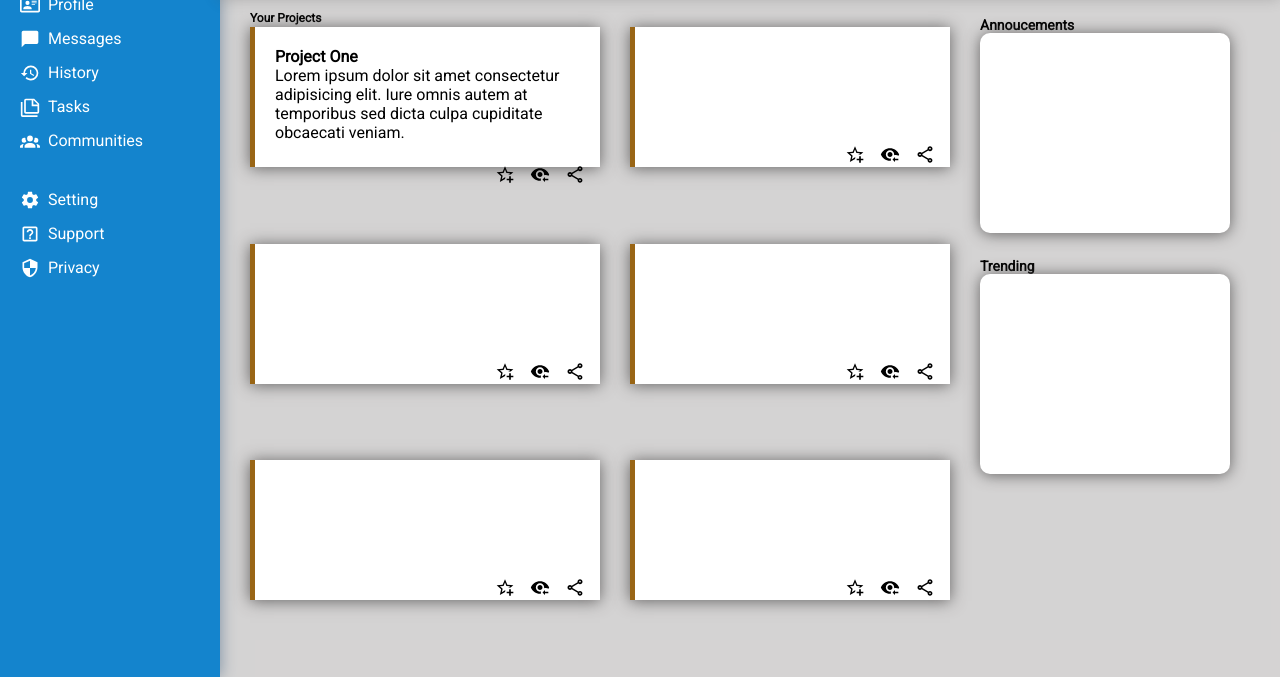
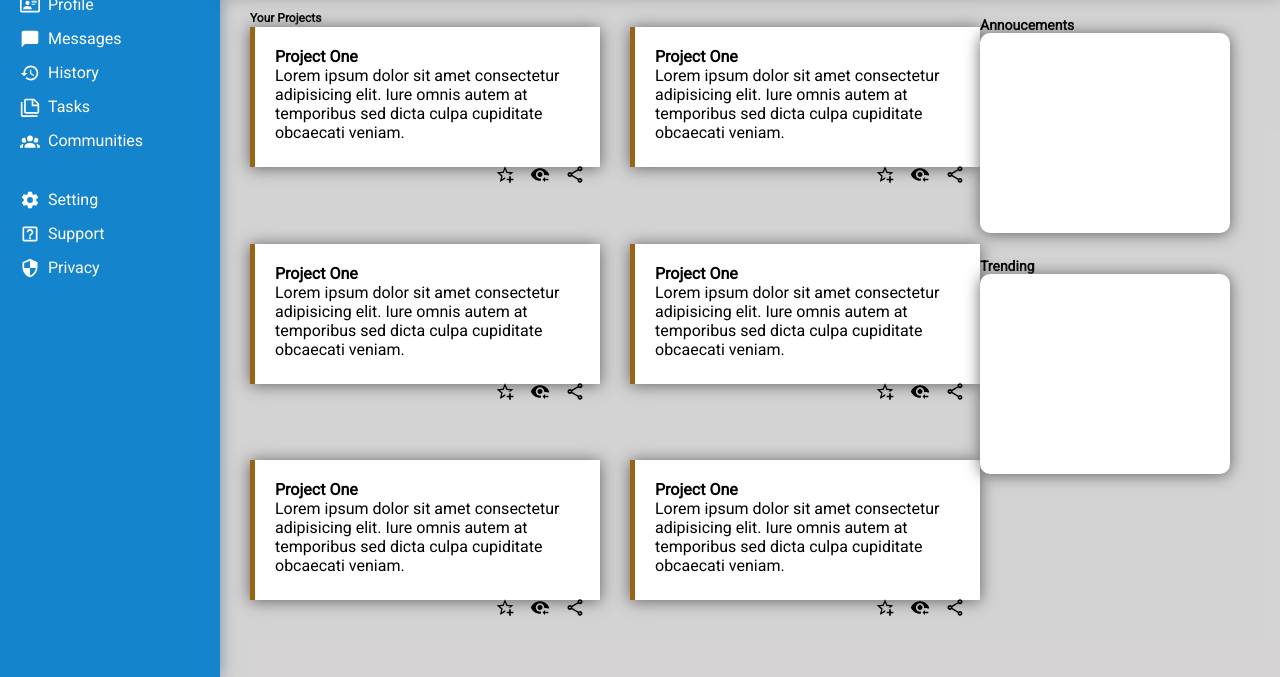
Before and after one commit to eskainah/AdminDashBoard, a plain HTML site: page index.html in a window 1280 px wide. Shown: the part 123-800 px from the top of the page. Drawn offline with Linux system fonts and the light colour scheme.

Commit message:
All cards completed

```diff
--- a/index.html
+++ b/index.html
@@ -154,7 +154,106 @@
                     <h4 >Your Projects</h3>
                     <div class="cards_holder">
                         <div class="cards">
+                            <p>
+                                <Span>Project One</Span><br>
+                                Lorem ipsum dolor sit amet consectetur adipisicing elit.
+                                Iure omnis autem at temporibus sed dicta culpa cupiditate
+                                obcaecati veniam.
+                            </p>
+                            <div class="reaction">
+                                <svg xmlns="http://www.w3.org/2000/svg" viewBox="0 0 24 24">
+                                    <title>star-plus-outline</title>
+                                    <path d="M5.8 21L7.4 14L2 9.2L9.2 8.6L12 2L14.8 8.6L22 9.2L18.8 12H18C17.3 12 16.6 12.1 15.9 12.4L18.1 10.5L13.7 10.1L12 6.1L10.3 10.1L5.9 10.5L9.2 13.4L8.2 17.7L12 15.4L12.5 15.7C12.3 16.2 12.1 16.8 12.1 17.3L5.8 21M17 14V17H14V19H17V22H19V19H22V17H19V14H17Z" />
+                                </svg>
 
+                                <svg xmlns="http://www.w3.org/2000/svg" viewBox="0 0 24 24">
+                                    <title>eye-arrow-left</title>
+                                    <path d="M12 4.5C7 4.5 2.73 7.61 1 12C2.73 16.39 7 19.5 12 19.5C12.36 19.5 12.72 19.5 13.08 19.45C13.03 19.13 13 18.82 13 18.5C13 17.94 13.08 17.38 13.24 16.84C12.83 16.94 12.42 17 12 17C9.24 17 7 14.76 7 12S9.24 7 12 7 17 9.24 17 12C17 12.29 16.97 12.59 16.92 12.88C17.58 12.63 18.29 12.5 19 12.5C20.17 12.5 21.31 12.84 22.29 13.5C22.56 13 22.8 12.5 23 12C21.27 7.61 17 4.5 12 4.5M12 9C10.34 9 9 10.34 9 12S10.34 15 12 15 15 13.66 15 12 13.66 9 12 9M18 15V17H22V19H18V21L15 18L18 15" />
+                                </svg>
+
+                                <svg xmlns="http://www.w3.org/2000/svg" viewBox="0 0 24 24">
+                                    <title>share-variant-outline</title>
+                                    <path d="M18 16.08C17.24 16.08 16.56 16.38 16.04 16.85L8.91 12.7C8.96 12.47 9 12.24 9 12S8.96 11.53 8.91 11.3L15.96 7.19C16.5 7.69 17.21 8 18 8C19.66 8 21 6.66 21 5S19.66 2 18 2 15 3.34 15 5C15 5.24 15.04 5.47 15.09 5.7L8.04 9.81C7.5 9.31 6.79 9 6 9C4.34 9 3 10.34 3 12S4.34 15 6 15C6.79 15 7.5 14.69 8.04 14.19L15.16 18.34C15.11 18.55 15.08 18.77 15.08 19C15.08 20.61 16.39 21.91 18 21.91S20.92 20.61 20.92 19C20.92 17.39 19.61 16.08 18 16.08M18 4C18.55 4 19 4.45 19 5S18.55 6 18 6 17 5.55 17 5 17.45 4 18 4M6 13C5.45 13 5 12.55 5 12S5.45 11 6 11 7 11.45 7 12 6.55 13 6 13M18 20C17.45 20 17 19.55 17 19S17.45 18 18 18 19 18.45 19 19 18.55 20 18 20Z" />
+                                </svg>
+                            </div>
+                        </div>
+
+                        <div class="cards">
+                            <p>
+                                <Span>Project One</Span><br>
+                                Lorem ipsum dolor sit amet consectetur adipisicing elit.
+                                Iure omnis autem at temporibus sed dicta culpa cupiditate
+                                obcaecati veniam.
+                            </p>
+                            <div class="reaction">
+                                <svg xmlns="http://www.w3.org/2000/svg" viewBox="0 0 24 24">
+                                    <title>star-plus-outline</title>
+                                    <path d="M5.8 21L7.4 14L2 9.2L9.2 8.6L12 2L14.8 8.6L22 9.2L18.8 12H18C17.3 12 16.6 12.1 15.9 12.4L18.1 10.5L13.7 10.1L12 6.1L10.3 10.1L5.9 10.5L9.2 13.4L8.2 17.7L12 15.4L12.5 15.7C12.3 16.2 12.1 16.8 12.1 17.3L5.8 21M17 14V17H14V19H17V22H19V19H22V17H19V14H17Z" />
+                                </svg>
+
+                                <svg xmlns="http://www.w3.org/2000/svg" viewBox="0 0 24 24">
+                                    <title>eye-arrow-left</title>
+                                    <path d="M12 4.5C7 4.5 2.73 7.61 1 12C2.73 16.39 7 19.5 12 19.5C12.36 19.5 12.72 19.5 13.08 19.45C13.03 19.13 13 18.82 13 18.5C13 17.94 13.08 17.38 13.24 16.84C12.83 16.94 12.42 17 12 17C9.24 17 7 14.76 7 12S9.24 7 12 7 17 9.24 17 12C17 12.29 16.97 12.59 16.92 12.88C17.58 12.63 18.29 12.5 19 12.5C20.17 12.5 21.31 12.84 22.29 13.5C22.56 13 22.8 12.5 23 12C21.27 7.61 17 4.5 12 4.5M12 9C10.34 9 9 10.34 9 12S10.34 15 12 15 15 13.66 15 12 13.66 9 12 9M18 15V17H22V19H18V21L15 18L18 15" />
+                                </svg>
+
+                                <svg xmlns="http://www.w3.org/2000/svg" viewBox="0 0 24 24">
+                                    <title>share-variant-outline</title>
+                                    <path d="M18 16.08C17.24 16.08 16.56 16.38 16.04 16.85L8.91 12.7C8.96 12.47 9 12.24 9 12S8.96 11.53 8.91 11.3L15.96 7.19C16.5 7.69 17.21 8 18 8C19.66 8 21 6.66 21 5S19.66 2 18 2 15 3.34 15 5C15 5.24 15.04 5.47 15.09 5.7L8.04 9.81C7.5 9.31 6.79 9 6 9C4.34 9 3 10.34 3 12S4.34 15 6 15C6.79 15 7.5 14.69 8.04 14.19L15.16 18.34C15.11 18.55 15.08 18.77 15.08 19C15.08 20.61 16.39 21.91 18 21.91S20.92 20.61 20.92 19C20.92 17.39 19.61 16.08 18 16.08M18 4C18.55 4 19 4.45 19 5S18.55 6 18 6 17 5.55 17 5 17.45 4 18 4M6 13C5.45 13 5 12.55 5 12S5.45 11 6 11 7 11.45 7 12 6.55 13 6 13M18 20C17.45 20 17 19.55 17 19S17.45 18 18 18 19 18.45 19 19 18.55 20 18 20Z" />
+                                </svg>
+                            </div>
+                        </div>
+
+                        <div class="cards">
+                            <p>
+                                <Span>Project One</Span><br>
+                                Lorem ipsum dolor sit amet consectetur adipisicing elit.
+                                Iure omnis autem at temporibus sed dicta culpa cupiditate
+                                obcaecati veniam.
+                            </p>
+                            <div class="reaction">
+                                <svg xmlns="http://www.w3.org/2000/svg" viewBox="0 0 24 24">
+                                    <title>star-plus-outline</title>
+                                    <path d="M5.8 21L7.4 14L2 9.2L9.2 8.6L12 2L14.8 8.6L22 9.2L18.8 12H18C17.3 12 16.6 12.1 15.9 12.4L18.1 10.5L13.7 10.1L12 6.1L10.3 10.1L5.9 10.5L9.2 13.4L8.2 17.7L12 15.4L12.5 15.7C12.3 16.2 12.1 16.8 12.1 17.3L5.8 21M17 14V17H14V19H17V22H19V19H22V17H19V14H17Z" />
+                                </svg>
+
+                                <svg xmlns="http://www.w3.org/2000/svg" viewBox="0 0 24 24">
+                                    <title>eye-arrow-left</title>
+                                    <path d="M12 4.5C7 4.5 2.73 7.61 1 12C2.73 16.39 7 19.5 12 19.5C12.36 19.5 12.72 19.5 13.08 19.45C13.03 19.13 13 18.82 13 18.5C13 17.94 13.08 17.38 13.24 16.84C12.83 16.94 12.42 17 12 17C9.24 17 7 14.76 7 12S9.24 7 12 7 17 9.24 17 12C17 12.29 16.97 12.59 16.92 12.88C17.58 12.63 18.29 12.5 19 12.5C20.17 12.5 21.31 12.84 22.29 13.5C22.56 13 22.8 12.5 23 12C21.27 7.61 17 4.5 12 4.5M12 9C10.34 9 9 10.34 9 12S10.34 15 12 15 15 13.66 15 12 13.66 9 12 9M18 15V17H22V19H18V21L15 18L18 15" />
+                                </svg>
+
+                                <svg xmlns="http://www.w3.org/2000/svg" viewBox="0 0 24 24">
+                                    <title>share-variant-outline</title>
+                                    <path d="M18 16.08C17.24 16.08 16.56 16.38 16.04 16.85L8.91 12.7C8.96 12.47 9 12.24 9 12S8.96 11.53 8.91 11.3L15.96 7.19C16.5 7.69 17.21 8 18 8C19.66 8 21 6.66 21 5S19.66 2 18 2 15 3.34 15 5C15 5.24 15.04 5.47 15.09 5.7L8.04 9.81C7.5 9.31 6.79 9 6 9C4.34 9 3 10.34 3 12S4.34 15 6 15C6.79 15 7.5 14.69 8.04 14.19L15.16 18.34C15.11 18.55 15.08 18.77 15.08 19C15.08 20.61 16.39 21.91 18 21.91S20.92 20.61 20.92 19C20.92 17.39 19.61 16.08 18 16.08M18 4C18.55 4 19 4.45 19 5S18.55 6 18 6 17 5.55 17 5 17.45 4 18 4M6 13C5.45 13 5 12.55 5 12S5.45 11 6 11 7 11.45 7 12 6.55 13 6 13M18 20C17.45 20 17 19.55 17 19S17.45 18 18 18 19 18.45 19 19 18.55 20 18 20Z" />
+                                </svg>
+                            </div>
+                        </div>
+
+                        <div class="cards">
+                            <p>
+                                <Span>Project One</Span><br>
+                                Lorem ipsum dolor sit amet consectetur adipisicing elit.
+                                Iure omnis autem at temporibus sed dicta culpa cupiditate
+                                obcaecati veniam.
+                            </p>
+                            <div class="reaction">
+                                <svg xmlns="http://www.w3.org/2000/svg" viewBox="0 0 24 24">
+                                    <title>star-plus-outline</title>
+                                    <path d="M5.8 21L7.4 14L2 9.2L9.2 8.6L12 2L14.8 8.6L22 9.2L18.8 12H18C17.3 12 16.6 12.1 15.9 12.4L18.1 10.5L13.7 10.1L12 6.1L10.3 10.1L5.9 10.5L9.2 13.4L8.2 17.7L12 15.4L12.5 15.7C12.3 16.2 12.1 16.8 12.1 17.3L5.8 21M17 14V17H14V19H17V22H19V19H22V17H19V14H17Z" />
+                                </svg>
+
+                                <svg xmlns="http://www.w3.org/2000/svg" viewBox="0 0 24 24">
+                                    <title>eye-arrow-left</title>
+                                    <path d="M12 4.5C7 4.5 2.73 7.61 1 12C2.73 16.39 7 19.5 12 19.5C12.36 19.5 12.72 19.5 13.08 19.45C13.03 19.13 13 18.82 13 18.5C13 17.94 13.08 17.38 13.24 16.84C12.83 16.94 12.42 17 12 17C9.24 17 7 14.76 7 12S9.24 7 12 7 17 9.24 17 12C17 12.29 16.97 12.59 16.92 12.88C17.58 12.63 18.29 12.5 19 12.5C20.17 12.5 21.31 12.84 22.29 13.5C22.56 13 22.8 12.5 23 12C21.27 7.61 17 4.5 12 4.5M12 9C10.34 9 9 10.34 9 12S10.34 15 12 15 15 13.66 15 12 13.66 9 12 9M18 15V17H22V19H18V21L15 18L18 15" />
+                                </svg>
+
+                                <svg xmlns="http://www.w3.org/2000/svg" viewBox="0 0 24 24">
+                                    <title>share-variant-outline</title>
+                                    <path d="M18 16.08C17.24 16.08 16.56 16.38 16.04 16.85L8.91 12.7C8.96 12.47 9 12.24 9 12S8.96 11.53 8.91 11.3L15.96 7.19C16.5 7.69 17.21 8 18 8C19.66 8 21 6.66 21 5S19.66 2 18 2 15 3.34 15 5C15 5.24 15.04 5.47 15.09 5.7L8.04 9.81C7.5 9.31 6.79 9 6 9C4.34 9 3 10.34 3 12S4.34 15 6 15C6.79 15 7.5 14.69 8.04 14.19L15.16 18.34C15.11 18.55 15.08 18.77 15.08 19C15.08 20.61 16.39 21.91 18 21.91S20.92 20.61 20.92 19C20.92 17.39 19.61 16.08 18 16.08M18 4C18.55 4 19 4.45 19 5S18.55 6 18 6 17 5.55 17 5 17.45 4 18 4M6 13C5.45 13 5 12.55 5 12S5.45 11 6 11 7 11.45 7 12 6.55 13 6 13M18 20C17.45 20 17 19.55 17 19S17.45 18 18 18 19 18.45 19 19 18.55 20 18 20Z" />
+                                </svg>
+                            </div>
+                        </div>
+
+                        <div class="cards">
                             <p>
                                 <Span>Project One</Span><br>
                                 Lorem ipsum dolor sit amet consectetur adipisicing elit.
@@ -180,87 +279,12 @@
                         </div>
 
                         <div class="cards right">
-                            <p></p>
-                            <div class="reaction">
-                                <svg xmlns="http://www.w3.org/2000/svg" viewBox="0 0 24 24">
-                                    <title>star-plus-outline</title>
-                                    <path d="M5.8 21L7.4 14L2 9.2L9.2 8.6L12 2L14.8 8.6L22 9.2L18.8 12H18C17.3 12 16.6 12.1 15.9 12.4L18.1 10.5L13.7 10.1L12 6.1L10.3 10.1L5.9 10.5L9.2 13.4L8.2 17.7L12 15.4L12.5 15.7C12.3 16.2 12.1 16.8 12.1 17.3L5.8 21M17 14V17H14V19H17V22H19V19H22V17H19V14H17Z" />
-                                </svg>
-
-                                <svg xmlns="http://www.w3.org/2000/svg" viewBox="0 0 24 24">
-                                    <title>eye-arrow-left</title>
-                                    <path d="M12 4.5C7 4.5 2.73 7.61 1 12C2.73 16.39 7 19.5 12 19.5C12.36 19.5 12.72 19.5 13.08 19.45C13.03 19.13 13 18.82 13 18.5C13 17.94 13.08 17.38 13.24 16.84C12.83 16.94 12.42 17 12 17C9.24 17 7 14.76 7 12S9.24 7 12 7 17 9.24 17 12C17 12.29 16.97 12.59 16.92 12.88C17.58 12.63 18.29 12.5 19 12.5C20.17 12.5 21.31 12.84 22.29 13.5C22.56 13 22.8 12.5 23 12C21.27 7.61 17 4.5 12 4.5M12 9C10.34 9 9 10.34 9 12S10.34 15 12 15 15 13.66 15 12 13.66 9 12 9M18 15V17H22V19H18V21L15 18L18 15" />
-                                </svg>
-
-                                <svg xmlns="http://www.w3.org/2000/svg" viewBox="0 0 24 24">
-                                    <title>share-variant-outline</title>
-                                    <path d="M18 16.08C17.24 16.08 16.56 16.38 16.04 16.85L8.91 12.7C8.96 12.47 9 12.24 9 12S8.96 11.53 8.91 11.3L15.96 7.19C16.5 7.69 17.21 8 18 8C19.66 8 21 6.66 21 5S19.66 2 18 2 15 3.34 15 5C15 5.24 15.04 5.47 15.09 5.7L8.04 9.81C7.5 9.31 6.79 9 6 9C4.34 9 3 10.34 3 12S4.34 15 6 15C6.79 15 7.5 14.69 8.04 14.19L15.16 18.34C15.11 18.55 15.08 18.77 15.08 19C15.08 20.61 16.39 21.91 18 21.91S20.92 20.61 20.92 19C20.92 17.39 19.61 16.08 18 16.08M18 4C18.55 4 19 4.45 19 5S18.55 6 18 6 17 5.55 17 5 17.45 4 18 4M6 13C5.45 13 5 12.55 5 12S5.45 11 6 11 7 11.45 7 12 6.55 13 6 13M18 20C17.45 20 17 19.55 17 19S17.45 18 18 18 19 18.45 19 19 18.55 20 18 20Z" />
-                                </svg>
-                            </div>
-                        </div>
-
-                        <div class="cards">
-                            <p></p>
-                            <div class="reaction">
-                                <svg xmlns="http://www.w3.org/2000/svg" viewBox="0 0 24 24">
-                                    <title>star-plus-outline</title>
-                                    <path d="M5.8 21L7.4 14L2 9.2L9.2 8.6L12 2L14.8 8.6L22 9.2L18.8 12H18C17.3 12 16.6 12.1 15.9 12.4L18.1 10.5L13.7 10.1L12 6.1L10.3 10.1L5.9 10.5L9.2 13.4L8.2 17.7L12 15.4L12.5 15.7C12.3 16.2 12.1 16.8 12.1 17.3L5.8 21M17 14V17H14V19H17V22H19V19H22V17H19V14H17Z" />
-                                </svg>
-
-                                <svg xmlns="http://www.w3.org/2000/svg" viewBox="0 0 24 24">
-                                    <title>eye-arrow-left</title>
-                                    <path d="M12 4.5C7 4.5 2.73 7.61 1 12C2.73 16.39 7 19.5 12 19.5C12.36 19.5 12.72 19.5 13.08 19.45C13.03 19.13 13 18.82 13 18.5C13 17.94 13.08 17.38 13.24 16.84C12.83 16.94 12.42 17 12 17C9.24 17 7 14.76 7 12S9.24 7 12 7 17 9.24 17 12C17 12.29 16.97 12.59 16.92 12.88C17.58 12.63 18.29 12.5 19 12.5C20.17 12.5 21.31 12.84 22.29 13.5C22.56 13 22.8 12.5 23 12C21.27 7.61 17 4.5 12 4.5M12 9C10.34 9 9 10.34 9 12S10.34 15 12 15 15 13.66 15 12 13.66 9 12 9M18 15V17H22V19H18V21L15 18L18 15" />
-                                </svg>
-
-                                <svg xmlns="http://www.w3.org/2000/svg" viewBox="0 0 24 24">
-                                    <title>share-variant-outline</title>
-                                    <path d="M18 16.08C17.24 16.08 16.56 16.38 16.04 16.85L8.91 12.7C8.96 12.47 9 12.24 9 12S8.96 11.53 8.91 11.3L15.96 7.19C16.5 7.69 17.21 8 18 8C19.66 8 21 6.66 21 5S19.66 2 18 2 15 3.34 15 5C15 5.24 15.04 5.47 15.09 5.7L8.04 9.81C7.5 9.31 6.79 9 6 9C4.34 9 3 10.34 3 12S4.34 15 6 15C6.79 15 7.5 14.69 8.04 14.19L15.16 18.34C15.11 18.55 15.08 18.77 15.08 19C15.08 20.61 16.39 21.91 18 21.91S20.92 20.61 20.92 19C20.92 17.39 19.61 16.08 18 16.08M18 4C18.55 4 19 4.45 19 5S18.55 6 18 6 17 5.55 17 5 17.45 4 18 4M6 13C5.45 13 5 12.55 5 12S5.45 11 6 11 7 11.45 7 12 6.55 13 6 13M18 20C17.45 20 17 19.55 17 19S17.45 18 18 18 19 18.45 19 19 18.55 20 18 20Z" />
-                                </svg>
-                            </div>
-                        </div>
-
-                        <div class="cards right">
-                            <p></p>
-                            <div class="reaction">
-                                <svg xmlns="http://www.w3.org/2000/svg" viewBox="0 0 24 24">
-                                    <title>star-plus-outline</title>
-                                    <path d="M5.8 21L7.4 14L2 9.2L9.2 8.6L12 2L14.8 8.6L22 9.2L18.8 12H18C17.3 12 16.6 12.1 15.9 12.4L18.1 10.5L13.7 10.1L12 6.1L10.3 10.1L5.9 10.5L9.2 13.4L8.2 17.7L12 15.4L12.5 15.7C12.3 16.2 12.1 16.8 12.1 17.3L5.8 21M17 14V17H14V19H17V22H19V19H22V17H19V14H17Z" />
-                                </svg>
-
-                                <svg xmlns="http://www.w3.org/2000/svg" viewBox="0 0 24 24">
-                                    <title>eye-arrow-left</title>
-                                    <path d="M12 4.5C7 4.5 2.73 7.61 1 12C2.73 16.39 7 19.5 12 19.5C12.36 19.5 12.72 19.5 13.08 19.45C13.03 19.13 13 18.82 13 18.5C13 17.94 13.08 17.38 13.24 16.84C12.83 16.94 12.42 17 12 17C9.24 17 7 14.76 7 12S9.24 7 12 7 17 9.24 17 12C17 12.29 16.97 12.59 16.92 12.88C17.58 12.63 18.29 12.5 19 12.5C20.17 12.5 21.31 12.84 22.29 13.5C22.56 13 22.8 12.5 23 12C21.27 7.61 17 4.5 12 4.5M12 9C10.34 9 9 10.34 9 12S10.34 15 12 15 15 13.66 15 12 13.66 9 12 9M18 15V17H22V19H18V21L15 18L18 15" />
-                                </svg>
-
-                                <svg xmlns="http://www.w3.org/2000/svg" viewBox="0 0 24 24">
-                                    <title>share-variant-outline</title>
-                                    <path d="M18 16.08C17.24 16.08 16.56 16.38 16.04 16.85L8.91 12.7C8.96 12.47 9 12.24 9 12S8.96 11.53 8.91 11.3L15.96 7.19C16.5 7.69 17.21 8 18 8C19.66 8 21 6.66 21 5S19.66 2 18 2 15 3.34 15 5C15 5.24 15.04 5.47 15.09 5.7L8.04 9.81C7.5 9.31 6.79 9 6 9C4.34 9 3 10.34 3 12S4.34 15 6 15C6.79 15 7.5 14.69 8.04 14.19L15.16 18.34C15.11 18.55 15.08 18.77 15.08 19C15.08 20.61 16.39 21.91 18 21.91S20.92 20.61 20.92 19C20.92 17.39 19.61 16.08 18 16.08M18 4C18.55 4 19 4.45 19 5S18.55 6 18 6 17 5.55 17 5 17.45 4 18 4M6 13C5.45 13 5 12.55 5 12S5.45 11 6 11 7 11.45 7 12 6.55 13 6 13M18 20C17.45 20 17 19.55 17 19S17.45 18 18 18 19 18.45 19 19 18.55 20 18 20Z" />
-                                </svg>
-                            </div>
-                        </div>
-
-                        <div class="cards">
-                            <p></p>
-                            <div class="reaction">
-                                <svg xmlns="http://www.w3.org/2000/svg" viewBox="0 0 24 24">
-                                    <title>star-plus-outline</title>
-                                    <path d="M5.8 21L7.4 14L2 9.2L9.2 8.6L12 2L14.8 8.6L22 9.2L18.8 12H18C17.3 12 16.6 12.1 15.9 12.4L18.1 10.5L13.7 10.1L12 6.1L10.3 10.1L5.9 10.5L9.2 13.4L8.2 17.7L12 15.4L12.5 15.7C12.3 16.2 12.1 16.8 12.1 17.3L5.8 21M17 14V17H14V19H17V22H19V19H22V17H19V14H17Z" />
-                                </svg>
-
-                                <svg xmlns="http://www.w3.org/2000/svg" viewBox="0 0 24 24">
-                                    <title>eye-arrow-left</title>
-                                    <path d="M12 4.5C7 4.5 2.73 7.61 1 12C2.73 16.39 7 19.5 12 19.5C12.36 19.5 12.72 19.5 13.08 19.45C13.03 19.13 13 18.82 13 18.5C13 17.94 13.08 17.38 13.24 16.84C12.83 16.94 12.42 17 12 17C9.24 17 7 14.76 7 12S9.24 7 12 7 17 9.24 17 12C17 12.29 16.97 12.59 16.92 12.88C17.58 12.63 18.29 12.5 19 12.5C20.17 12.5 21.31 12.84 22.29 13.5C22.56 13 22.8 12.5 23 12C21.27 7.61 17 4.5 12 4.5M12 9C10.34 9 9 10.34 9 12S10.34 15 12 15 15 13.66 15 12 13.66 9 12 9M18 15V17H22V19H18V21L15 18L18 15" />
-                                </svg>
-
-                                <svg xmlns="http://www.w3.org/2000/svg" viewBox="0 0 24 24">
-                                    <title>share-variant-outline</title>
-                                    <path d="M18 16.08C17.24 16.08 16.56 16.38 16.04 16.85L8.91 12.7C8.96 12.47 9 12.24 9 12S8.96 11.53 8.91 11.3L15.96 7.19C16.5 7.69 17.21 8 18 8C19.66 8 21 6.66 21 5S19.66 2 18 2 15 3.34 15 5C15 5.24 15.04 5.47 15.09 5.7L8.04 9.81C7.5 9.31 6.79 9 6 9C4.34 9 3 10.34 3 12S4.34 15 6 15C6.79 15 7.5 14.69 8.04 14.19L15.16 18.34C15.11 18.55 15.08 18.77 15.08 19C15.08 20.61 16.39 21.91 18 21.91S20.92 20.61 20.92 19C20.92 17.39 19.61 16.08 18 16.08M18 4C18.55 4 19 4.45 19 5S18.55 6 18 6 17 5.55 17 5 17.45 4 18 4M6 13C5.45 13 5 12.55 5 12S5.45 11 6 11 7 11.45 7 12 6.55 13 6 13M18 20C17.45 20 17 19.55 17 19S17.45 18 18 18 19 18.45 19 19 18.55 20 18 20Z" />
-                                </svg>
-                            </div>
-                        </div>
-
-                        <div class="cards right">
-                            <p></p>
+                            <p>
+                                <Span>Project One</Span><br>
+                                Lorem ipsum dolor sit amet consectetur adipisicing elit.
+                                Iure omnis autem at temporibus sed dicta culpa cupiditate
+                                obcaecati veniam.
+                            </p>
                             <div class="reaction">
                                 <svg xmlns="http://www.w3.org/2000/svg" viewBox="0 0 24 24">
                                     <title>star-plus-outline</title>
--- a/style.css
+++ b/style.css
@@ -182,10 +182,6 @@ svg{
 
         grid-template-rows: repeat(3, 1fr);
     }
-
-    .right {
-        margin-right: 30px;
-    }
     .reaction{
         display: flex;
         justify-content: flex-end;
```
